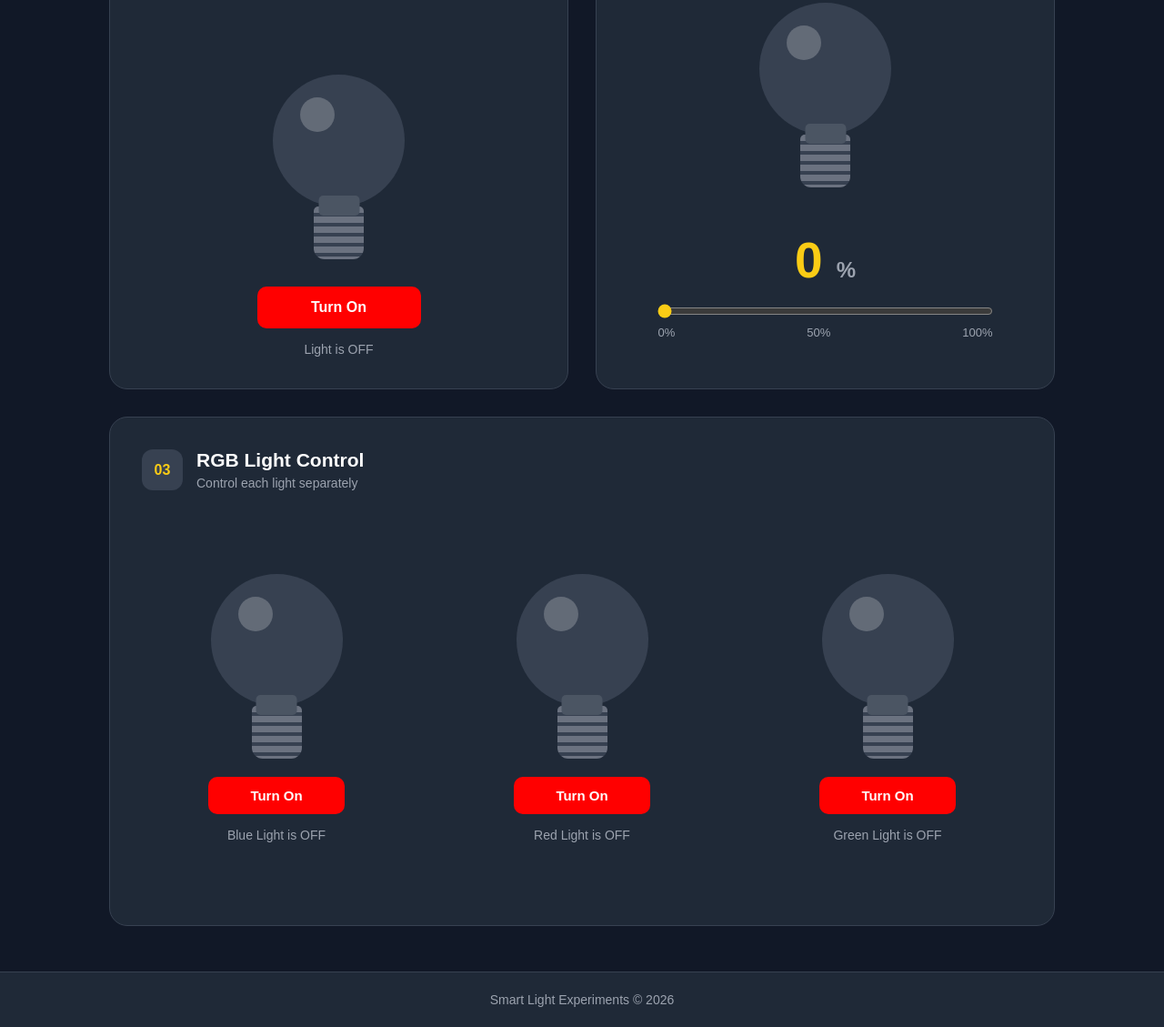
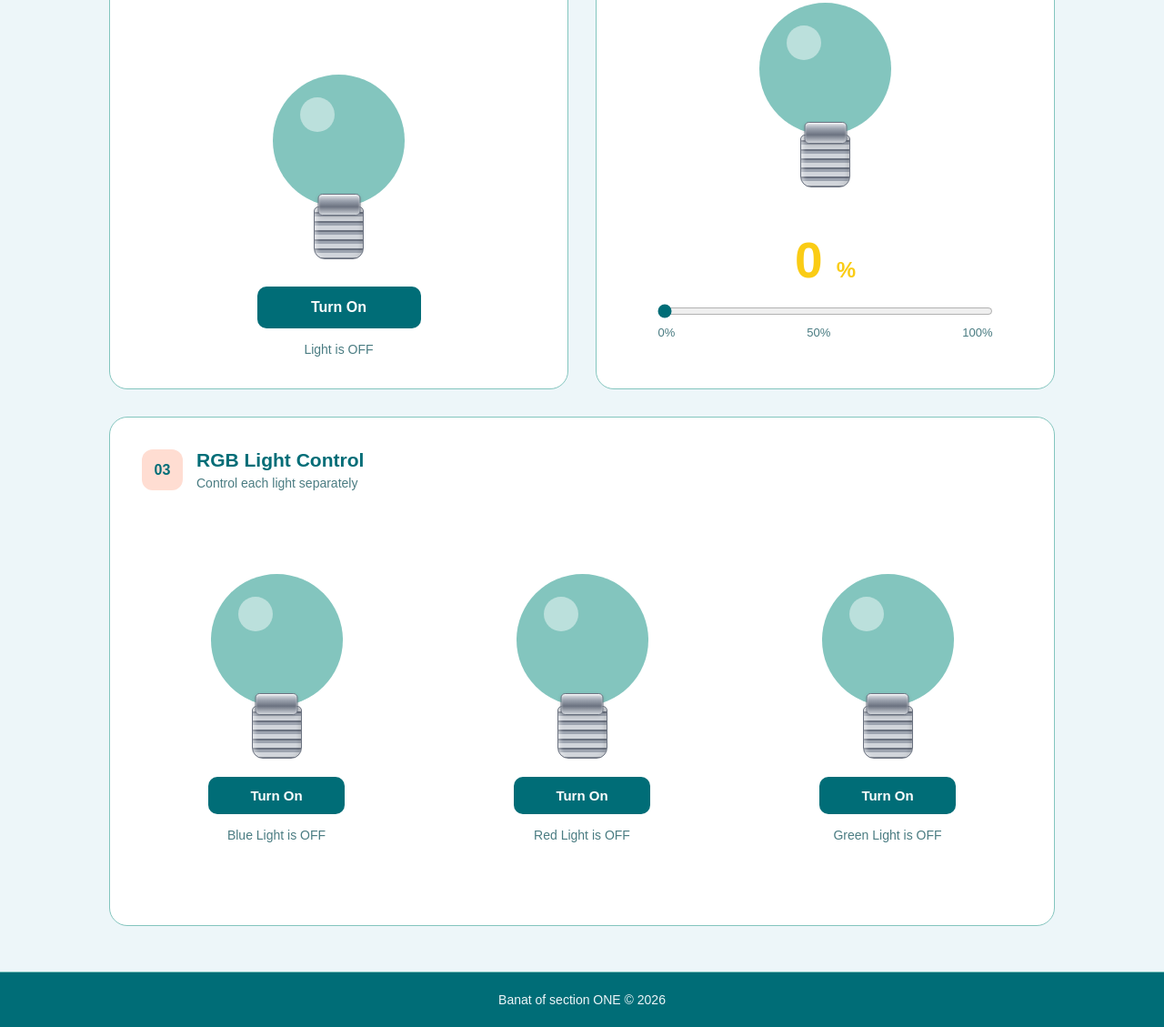
Before and after one commit to Shaza-Walid/IOT-LAB, a website: page public/index.html in a window 1280 px wide. Shown: the part 316-1445 px from the top of the page at 91% size. Drawn offline with Linux system fonts and the light colour scheme.

Commit message:
change the styling

```diff
--- a/public/index.html
+++ b/public/index.html
@@ -116,7 +116,7 @@
         </main>
         <!-- Footer -->
         <footer>
-            <p>Smart Light Experiments &copy; 2026</p>
+            <p>Banat of section ONE &copy; 2026</p>
         </footer>
         <script src="script.js"></script>
     </body>
--- a/public/script.js
+++ b/public/script.js
@@ -14,7 +14,7 @@ var powerStatus = document.getElementById("powerStatus");
 
 // Button click
 powerButton.onclick = function(){
-    if(this.style.backgroundColor == "red"){
+    if(this.style.backgroundColor == "#006d77"){
         ws.send("on");        // Send ON command to the server
     }else{
         ws.send("off");       // Send OFF command to the server
@@ -42,7 +42,7 @@ var blueBulb = document.getElementById("blueBulb");
 var blueButton = document.getElementById("blueButton");
 var blueStatus = document.getElementById("blueStatus");
 blueButton.onclick = function(){
-    if(this.style.backgroundColor == "red"){
+    if(this.style.backgroundColor == "#006d77"){
         ws.send("blue_on");        // Send Blue ON command
     }else{
         ws.send("blue_off");        // Send Blue OFF command
@@ -54,7 +54,7 @@ var redBulb = document.getElementById("redBulb");
 var redButton = document.getElementById("redButton");
 var redStatus = document.getElementById("redStatus");
 redButton.onclick = function(){
-    if(this.style.backgroundColor == "red"){
+    if(this.style.backgroundColor == "#006d77"){
         ws.send("red_on");        // Send Red ON command
     }else{
         ws.send("red_off");        // Send Red OFF command
@@ -66,7 +66,7 @@ var greenBulb = document.getElementById("greenBulb");
 var greenButton = document.getElementById("greenButton");
 var greenStatus = document.getElementById("greenStatus");
 greenButton.onclick = function(){
-    if (this.style.backgroundColor == "red") {
+    if (this.style.backgroundColor == "#006d77") {
         ws.send("green_on");        // Send Green ON command
     }else{
         ws.send("green_off");        // Send Green OFF command
@@ -84,13 +84,13 @@ ws.onmessage = function(event){
     if(msg == "on"){
         bulbOne.style.backgroundColor = "#facc15";
         bulbOne.style.boxShadow = "0 0 25px #facc15, 0 0 60px rgba(250, 204, 21, 0.5)";
-        powerButton.style.backgroundColor = "green";
+        powerButton.style.backgroundColor = "#FFDDD2";
         powerButton.textContent = "Turn Off";
         powerStatus.textContent = "Light is ON";
     }else if(msg == "off"){
-        bulbOne.style.backgroundColor = "#374151";
+        bulbOne.style.backgroundColor = "#83C5BE";
         bulbOne.style.boxShadow = "none";
-        powerButton.style.backgroundColor = "red";
+        powerButton.style.backgroundColor = "#006d77";
         powerButton.textContent = "Turn On";
         powerStatus.textContent = "Light is OFF";
     }
@@ -116,13 +116,13 @@ ws.onmessage = function(event){
     else if(msg == "blue_on"){
         blueBulb.style.backgroundColor = "#3b82f6";
         blueBulb.style.boxShadow = "0 0 25px #3b82f6, 0 0 60px rgba(59, 130, 246, 0.5)";
-        blueButton.style.backgroundColor = "green";
+        blueButton.style.backgroundColor = "#FFDDD2";
         blueButton.textContent = "Turn Off";
         blueStatus.textContent = "Blue Light is ON";
     }else if(msg == "blue_off"){
-        blueBulb.style.backgroundColor = "#374151";
+        blueBulb.style.backgroundColor = "#83C5BE";
         blueBulb.style.boxShadow = "none";
-        blueButton.style.backgroundColor = "red";
+        blueButton.style.backgroundColor = "#006d77";
         blueButton.textContent = "Turn On";
         blueStatus.textContent = "Blue Light is OFF";
     }
@@ -132,13 +132,13 @@ ws.onmessage = function(event){
     else if(msg == "red_on"){
         redBulb.style.backgroundColor = "#ef4444";
         redBulb.style.boxShadow = "0 0 25px #ef4444, 0 0 60px rgba(239, 68, 68, 0.5)";
-        redButton.style.backgroundColor = "green";
+        redButton.style.backgroundColor = "#FFDDD2";
         redButton.textContent = "Turn Off";
         redStatus.textContent = "Red Light is ON";
     }else if(msg == "red_off"){
-        redBulb.style.backgroundColor = "#374151";
+        redBulb.style.backgroundColor = "#83C5BE";
         redBulb.style.boxShadow = "none";
-        redButton.style.backgroundColor = "red";
+        redButton.style.backgroundColor = "#006d77";
         redButton.textContent = "Turn On";
         redStatus.textContent = "Red Light is OFF";
     }
@@ -148,13 +148,13 @@ ws.onmessage = function(event){
     else if(msg == "green_on"){
         greenBulb.style.backgroundColor = "#22c55e";
         greenBulb.style.boxShadow = "0 0 25px #22c55e, 0 0 60px rgba(34, 197, 94, 0.5)";
-        greenButton.style.backgroundColor = "green";
+        greenButton.style.backgroundColor = "#FFDDD2";
         greenButton.textContent = "Turn Off";
         greenStatus.textContent = "Green Light is ON";
     }else if(msg == "green_off"){
-        greenBulb.style.backgroundColor = "#374151";
+        greenBulb.style.backgroundColor = "#83C5BE";
         greenBulb.style.boxShadow = "none";
-        greenButton.style.backgroundColor = "red";
+        greenButton.style.backgroundColor = "#006d77";
         greenButton.textContent = "Turn On";
         greenStatus.textContent = "Green Light is OFF";
     }
--- a/public/style.css
+++ b/public/style.css
@@ -10,25 +10,26 @@ body{
     display: flex;
     flex-direction: column;
     font-family: Arial, sans-serif;
-    background: #111827;
-    color: #ffffff;
+    background: #EDF6F9;
+    color: #006D77;
 }
 
 /* Header */
 header{
     text-align: center;
     padding: 35px 20px;
-    background: #1f2937;
-    border-bottom: 1px solid #374151;
+    background: #006D77;
+    border-bottom: 1px solid #83C5BE;
 }
 
 header h1{
     font-size: 32px;
     margin-bottom: 8px;
+    color: #EDF6F9;
 }
 
 header p{
-    color: #9ca3af;
+    color: #FFDDD2;
     font-size: 16px;
 }
 
@@ -52,8 +53,8 @@ header p{
     flex-direction: column;
     align-items: center;
     text-align: center;
-    background: #1f2937;
-    border: 1px solid #374151;
+    background: #ffffff;
+    border: 1px solid #83C5BE;
     border-radius: 20px;
 }
 
@@ -75,8 +76,8 @@ header p{
     align-items: center;
     justify-content: center;
     border-radius: 12px;
-    background: #374151;
-    color: #facc15;
+    background: #FFDDD2;
+    color: #006D77;
     font-weight: bold;
 }
 
@@ -86,7 +87,7 @@ header p{
 }
 
 .experiment-header p{
-    color: #9ca3af;
+    color: #4a7c82;
     font-size: 14px;
 }
 
@@ -104,7 +105,7 @@ header p{
     height: 145px;
     position: relative;
     border-radius: 50%;
-    background: #374151;
+    background: #83C5BE;
     transition: background-color 0.3s ease,box-shadow 0.3s ease;
 }
 
@@ -116,11 +117,11 @@ header p{
     top: 25px;
     left: 30px;
     border-radius: 50%;
-    background: rgba(255, 255, 255, 0.22);
+    background: rgba(255, 255, 255, 0.45);
 }
 
 /* Connection */
-.bulb::after{
+.bulb::after {
     content: "";
     position: absolute;
     width: 45px;
@@ -128,23 +129,39 @@ header p{
     left: 50%;
     bottom: -10px;
     transform: translateX(-50%);
-    background: #4b5563;
+    background: linear-gradient(
+        to bottom,
+        #e5e7eb 0%,
+        #9ca3af 30%,
+        #6b7280 60%,
+        #d1d5db 100%
+    );
+    border: 1px solid #6b7280;
     border-radius: 5px;
+
+    box-shadow:
+        inset 0 1px 2px rgba(255, 255, 255, 0.8),
+        0 2px 4px rgba(0, 0, 0, 0.15);
 }
 
 /* Bulb base */
-.bulb-base{
+.bulb-base {
     width: 55px;
     height: 58px;
-    background:
-        repeating-linear-gradient(
-            to bottom,
-            #6b7280 0px,
-            #6b7280 7px,
-            #374151 7px,
-            #374151 11px
-        );
+    background: repeating-linear-gradient(
+        to bottom,
+        #d1d5db 0px,
+        #d1d5db 5px,
+        #6b7280 5px,
+        #6b7280 7px,
+        #9ca3af 7px,
+        #9ca3af 10px
+    );
+    border: 1px solid #6b7280;
     border-radius: 5px 5px 12px 12px;
+    box-shadow:
+        inset 2px 0 4px rgba(255, 255, 255, 0.5),
+        inset -2px 0 4px rgba(0, 0, 0, 0.12);
 }
 
 /* ON / OFF Button */
@@ -153,7 +170,7 @@ header p{
     padding: 14px 20px;
     border: none;
     border-radius: 10px;
-    background: red;
+    background: #006D77;
     color: white;
     font-size: 16px;
     font-weight: bold;
@@ -166,13 +183,13 @@ header p{
 }
 
 .power-button.off{
-    background: #374151;
+    background: #83C5BE;
 }
 
 /* Status */
 .status{
     margin-top: 15px;
-    color: #9ca3af;
+    color: #4a7c82;
     font-size: 14px;
 }
 
@@ -188,7 +205,7 @@ header p{
 
 .brightness-value small{
     font-size: 24px;
-    color: #9ca3af;
+    color: #facc15;
 }
 
 
@@ -197,7 +214,7 @@ input[type="range"]{
     width: 85%;
     height: 8px;
     cursor: pointer;
-    accent-color: #facc15;
+    accent-color: #006D77;
 }
 
 /* Range labels */
@@ -207,7 +224,7 @@ input[type="range"]{
     justify-content: space-between;
     margin-top: 12px;
     margin-bottom: auto;
-    color: #9ca3af;
+    color: #4a7c82;
     font-size: 13px;
 }
 
@@ -236,7 +253,7 @@ input[type="range"]{
 
 /* RGB Bulbs */
 .rgb-bulb {
-    background: #374151;
+    background: #83C5BE;
     transition:
         background-color 0.3s ease,
         box-shadow 0.3s ease;
@@ -259,17 +276,17 @@ input[type="range"]{
 
 /* Blue Button */
 .blue-button {
-    background: red;
+    background: #006d77;
 }
 
 /* Red Button */
 .red-button {
-    background: red;
+    background: #006D77;
 }
 
 /* Green Button */
 .green-button {
-    background: red;
+    background: #006D77;
 }
 
 /* Button Hover */
@@ -281,14 +298,13 @@ input[type="range"]{
 footer{
     padding: 22px;
     text-align: center;
-    background: #1f2937;
-    border-top: 1px solid #374151;
-    color: #9ca3af;
+    background: #006D77;
+    border-top: 1px solid #83C5BE;
+    color: #EDF6F9;
     font-size: 14px;
 }
 
 /* Responsive */
-
 @media(max-width: 750px){
     .experiments-container {
         grid-template-columns: 1fr;
@@ -302,3 +318,27 @@ footer{
         grid-template-columns: 1fr;
     }
 }
+
+/* ==========================================================
+   Overrides للألوان اللي الـ JS بيحطها inline
+   (عشان نغيّر الألوان من غير ما نلمس script.js)
+   ========================================================== */
+
+/* الزرار لما النور يبقى شغال (JS بيحط green) */
+/* .power-button[style*="green"],
+.rgb-button[style*="green"]{
+    background-color: #FFDDD2 !important;
+    color: #006D77 !important;
+    box-shadow: inset 0 0 0 2px #006D77;
+}
+
+/* الزرار لما النور يبقى طافي (JS بيحط red)
+.power-button[style*="red"],
+.rgb-button[style*="red"]{
+    background-color: #006D77 !important;
+} */
+
+/* اللمبة وهي طافية (JS بيحط #374151)
+.bulb[style*="rgb(55, 65, 81)"]{
+    background-color: #83C5BE !important;
+} */
```
